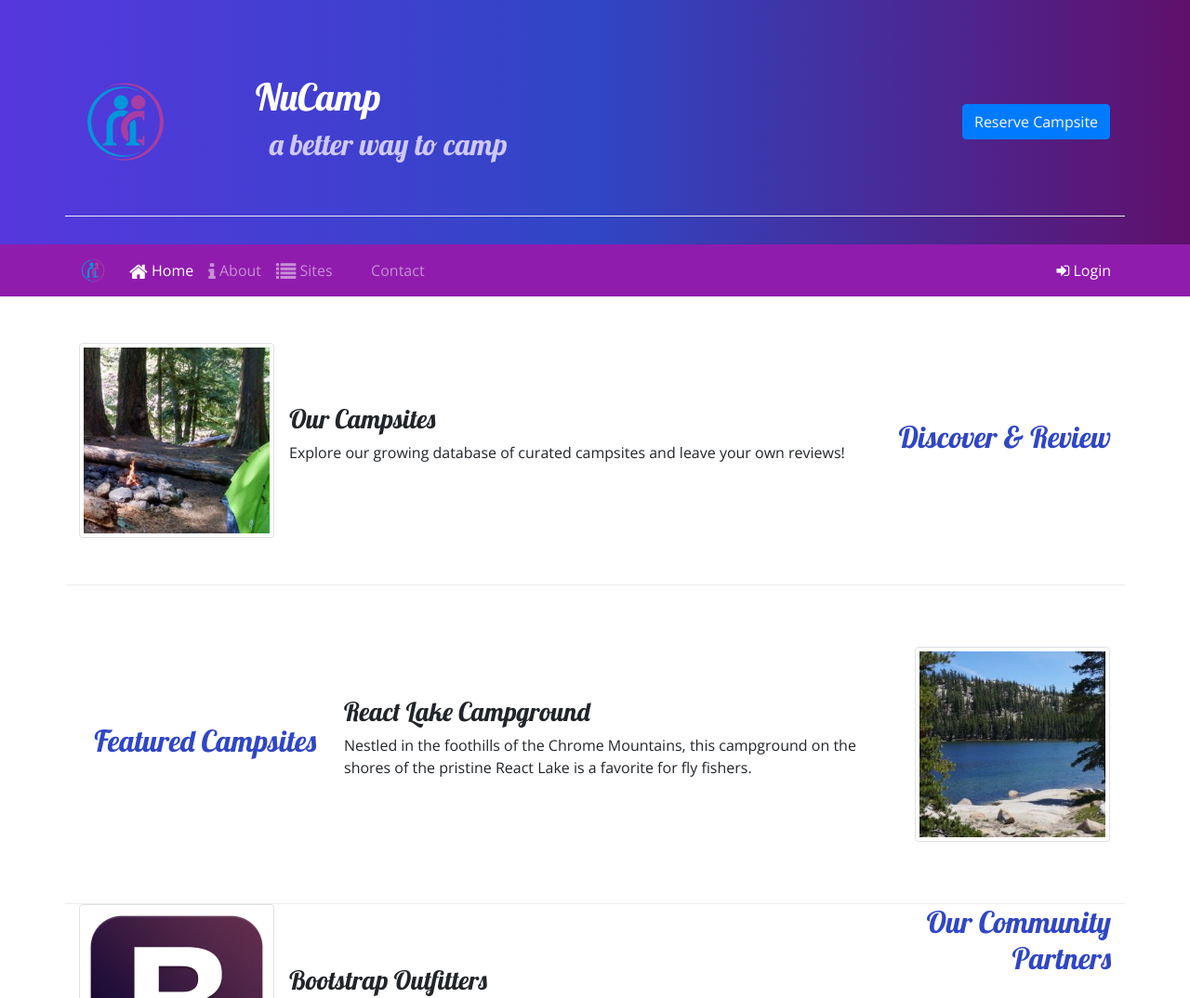
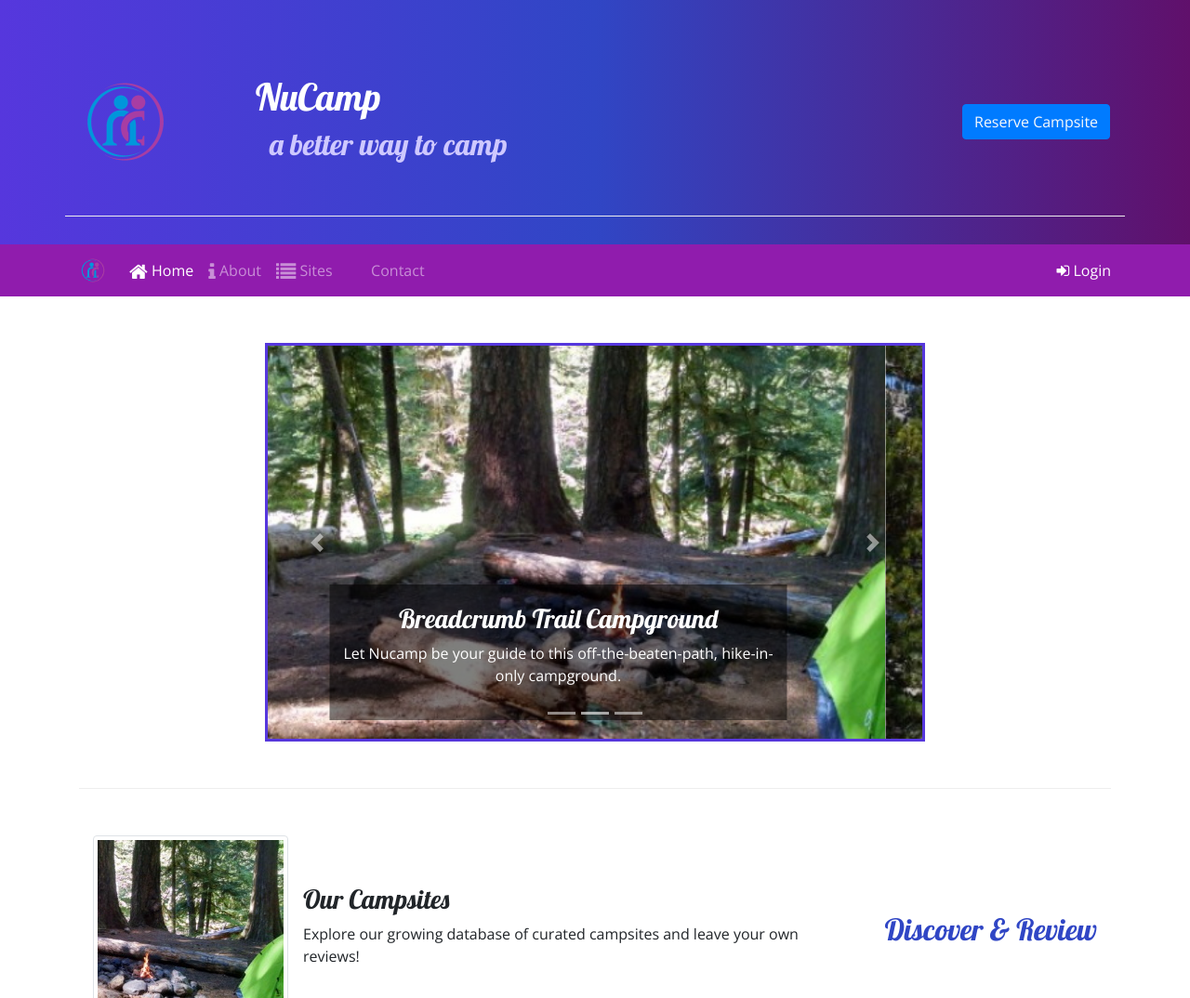
Before and after one commit to mikilao/NuCampSite, a website: page index.html in a window 1280 px wide. Shown: the top 1074 px of the page at 93% size. Drawn offline with nearby package versions, Linux system fonts and the light colour scheme.

Commit message:
added Carousel

```diff
--- a/css/styles.css
+++ b/css/styles.css
@@ -35,3 +35,10 @@ footer {
 .navbar {
     background-color: #901CAD;
 }
+.carousel-caption {
+    background-color: rgba(0, 0, 0, 0.5);
+}
+
+.carousel {
+    border: solid #5637DD;
+}
--- a/index.html
+++ b/index.html
@@ -98,6 +98,50 @@
 
         </div>
         <div class="container">
+            <div class="container">
+                <div class="row row-content">
+                    <div class="col-md-8 mx-auto">
+                        <div id="homeCarousel" class="carousel slide" data-ride="carousel">
+                            <ol class="carousel-indicators">
+                                <li data-target="#homeCarousel" data-slide-to="0"></li>
+                                <li data-target="#homeCarousel" data-slide-to="1"></li>
+                                <li data-target="#homeCarousel" data-slide-to="2"></li>
+                            </ol>
+                            <div class="carousel-inner">
+                                <div class="carousel-item active">
+                                    <img class="d-block w-100" src="img/breadcrumb-trail.jpg" alt="Breadcrumb Trail Campground">
+                                    <div class="carousel-caption">
+                                        <h3>Breadcrumb Trail Campground</h3>
+                                        <p class="d-none d-sm-block">Let Nucamp be your guide to this off-the-beaten-path, hike-in-only campground.</p>
+                                    </div>
+                                </div>
+                                <div class="carousel-item">
+                                    <img class="d-block w-100" src="img/react-lake.jpg" alt="React Lake Campground" />
+                                    <div class="carousel-caption">
+                                        <h3>React Lake Campgrounds</h3>
+                                        <p class="d-none d-sm-block">Nestled in the foothills of the Chrome Mountains, this campground on the shores of the pristine React Lake is a favorite for fly fishers.</p>
+                                    </div>
+                                </div>
+                                <div class="carousel-item">
+                                    <img class="d-block w-100" src="img/chrome-river.jpg" alt="Chrome River Campground" />
+                                    <div class="carousel-caption">
+                                        <h3> Chrome River</h3>
+                                        <p class="d-none d-sm-block">Spend a few sunny days and starry nights beneath a canopy of old-growth firs at this enchanting spot by the Chrome River.</p>
+                                    </div>
+                                </div>
+                            </div>
+                            <a class="carousel-control-prev" href="#homeCarousel" role="button" data-slide="prev">
+                                <span class="carousel-control-prev-icon"></span>
+                                <span class="sr-only">Previous</span>
+                            </a>
+                            <a class="carousel-control-next" href="#homeCarousel" role="button" data-slide="next">
+                                <span class="carousel-control-next-icon"></span>
+                                <span class="sr-only">Next</span>
+                            </a>
+                        </div>
+                    </div>
+                </div>
+
             <div class="row row-content align-items-center">
                 <div class="col-sm-4 order-sm-last col-md-3">
     <h2 class="text-sm-right">Discover & Review</h2>
@@ -115,7 +159,7 @@
 
         </div>
 
-        <div class="container">
+
             <div class="row row-content align-items-center">
                 <div class="col-sm-4 col-md-3">
             <h2 class="text-sm-right">Featured Campsites</h2>
```
